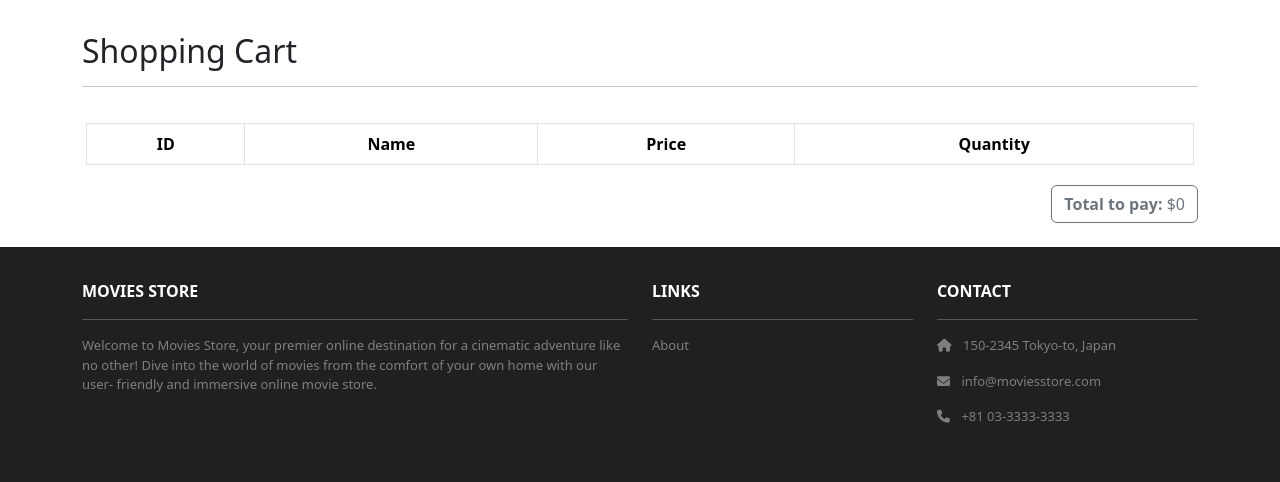
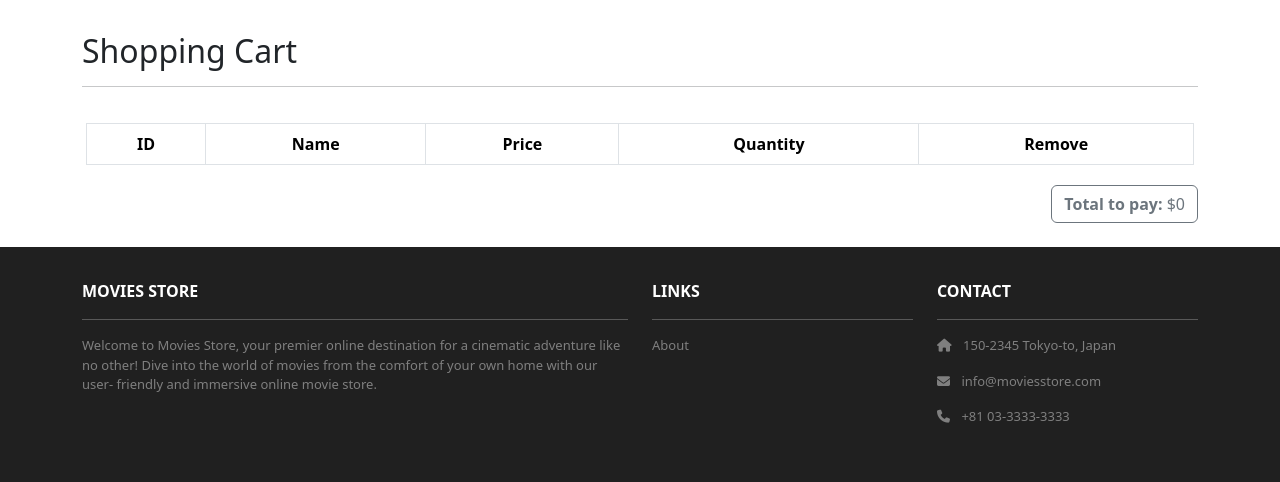
Before and after one commit to jingxuanliu1/Movie-Store, a Django app: page /cart/ in a window 1280 px wide. Shown: the part 82-564 px from the top of the page. Run offline with Django 5.2, Linux system fonts and the light colour scheme; lists and menus that the app fills with data are empty; some libraries are stand-ins or nearby versions.

Commit message:
Added Individual Remove Buttons For Cart
Created an additional column in the cart page. This column holds buttons to remove the corresponding movie.

```diff
--- a/cart/templates/cart/index.html
+++ b/cart/templates/cart/index.html
@@ -19,6 +19,7 @@
             <th scope="col">Name</th>
             <th scope="col">Price</th>
             <th scope="col">Quantity</th>
+            <th scope="col">Remove</th>
           </tr>
         </thead>
         <tbody>
@@ -27,7 +28,13 @@
             <td>{{ movie.id }}</td>
             <td>{{ movie.name }}</td>
             <td>${{ movie.price }}</td>
-            <td>{{request.session.cart|get_quantity:movie.id }}
+            <td>{{request.session.cart|get_quantity:movie.id }}</td>
+            <td>
+                <a href="{% url 'cart.remove' id=movie.id %}">
+                    <button class="btn btn-danger mb-2">
+                        Remove Movie From Cart
+                    </button>
+                </a>
             </td>
           </tr>
           {% endfor %}
--- a/cart/urls.py
+++ b/cart/urls.py
@@ -4,5 +4,6 @@ urlpatterns = [
     path('', views.index, name='cart.index'),
     path('<int:id>/add/', views.add, name='cart.add'),
     path('clear/', views.clear, name='cart.clear'),
+    path('<int:id>/remove/', views.remove, name='cart.remove'),
     path('purchase/', views.purchase, name='cart.purchase'),
 ]
--- a/cart/views.py
+++ b/cart/views.py
@@ -34,6 +34,17 @@ def clear(request):
     request.session['cart'] = {}
     return redirect('cart.index')
 
+def remove(request, id):
+    get_object_or_404(Movie, id=id)  # Ensure the movie exists
+    cart = request.session.get('cart', {})
+
+    if str(id) in cart:  # Check if the movie is in the cart
+        del cart[str(id)]  # Remove the movie from the cart
+        request.session['cart'] = cart  # Save the updated cart
+        request.session.modified = True  # Ensure session updates are saved
+
+    return redirect('cart.index')
+
 @login_required
 def purchase(request):
     cart = request.session.get('cart', {})
```
